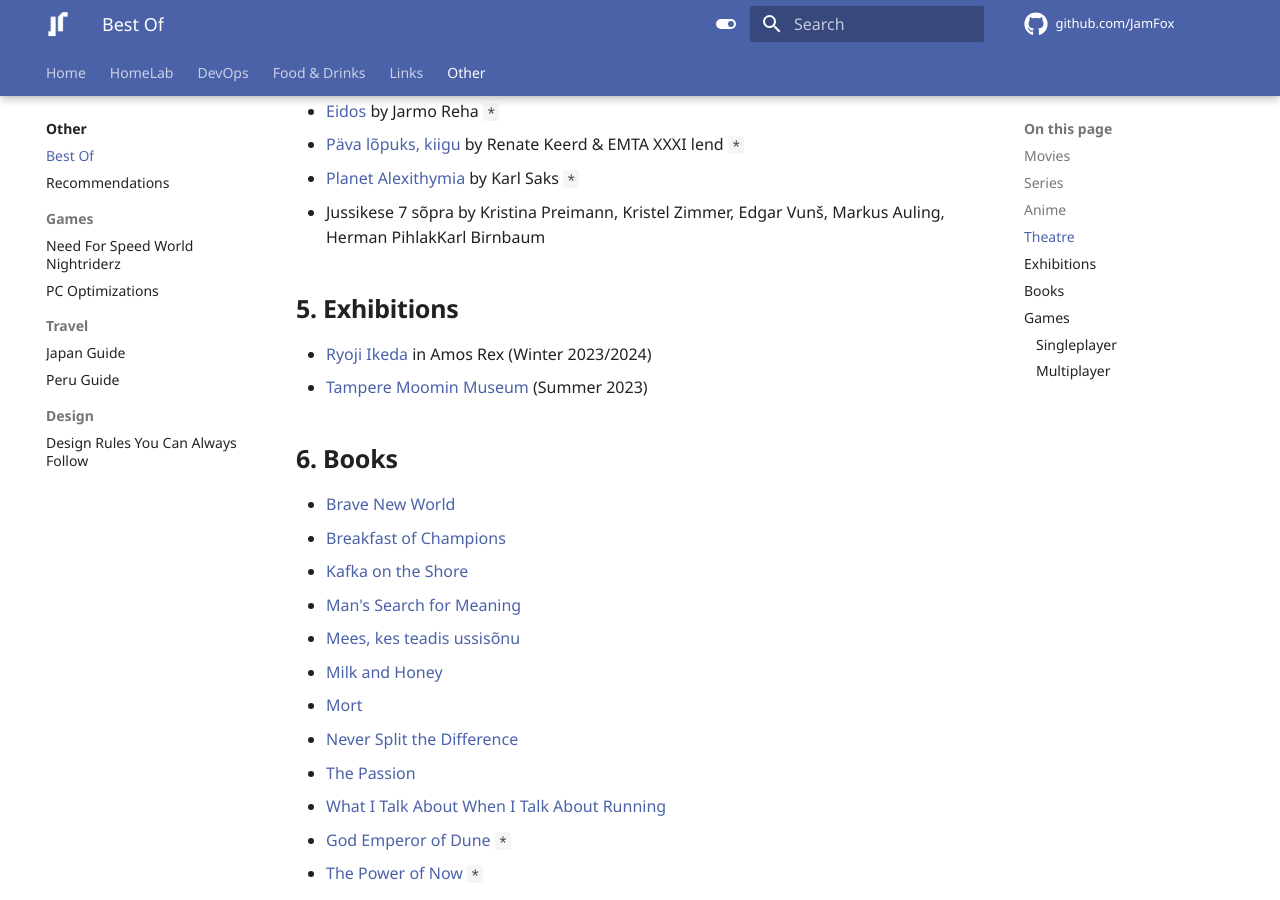
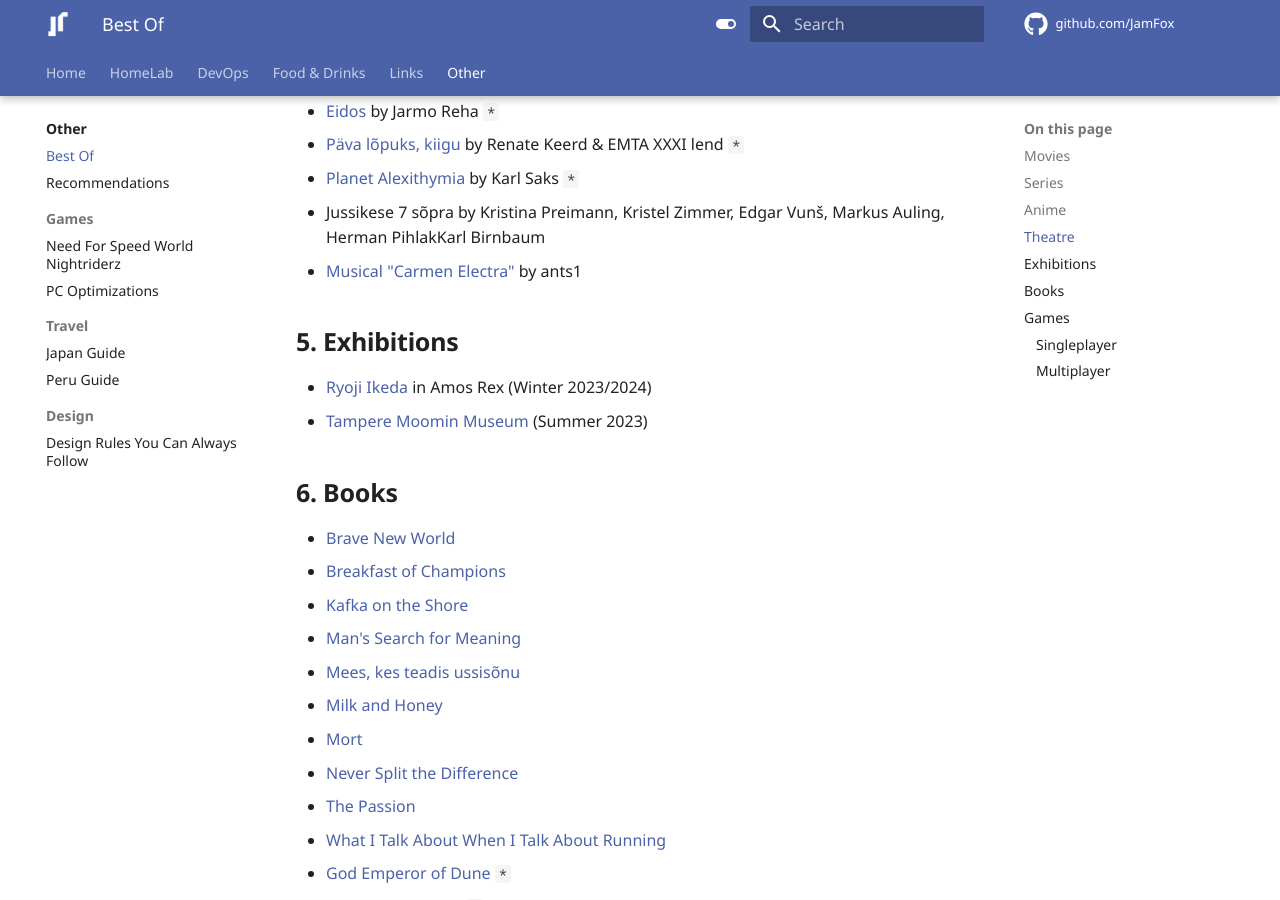
Before and after one commit to JamFox/docs.jamfox.dev, an MkDocs documentation site: the page built from docs/content/extras/bestof.md, in a window 1280 px wide and 900 px high, scrolled down 3913 px. Built offline with MkDocs 1.6.1 and Material for MkDocs 9.7.7, drawn with Linux system fonts in a browser that asks for light colours; plug-ins that fetch from the network failed and are left out; comment, search, counter and statistics services are not loaded.

Commit message:
add carmen

```diff
--- a/docs/content/extras/bestof.md
+++ b/docs/content/extras/bestof.md
@@ -120,6 +120,7 @@ A collection of lists of what I believe to be the best of the best from each med
 - [Päva lõpuks, kiigu](https://www.uusteater.ee/lavastused/renatexxxi) by Renate Keerd & EMTA XXXI lend `*`
 - [Planet Alexithymia](https://saal.ee/performance/planet-alexithymia-261/) by Karl Saks `*`
 - Jussikese 7 sõpra by Kristina Preimann, Kristel Zimmer, Edgar Vunš, Markus Auling, Herman PihlakKarl Birnbaum
+- [Musical "Carmen Electra"](https://www.artun.ee/en/calendar/musical-carmen-electra-by-ants1/) by ants1
 
 ## Exhibitions
 
```
